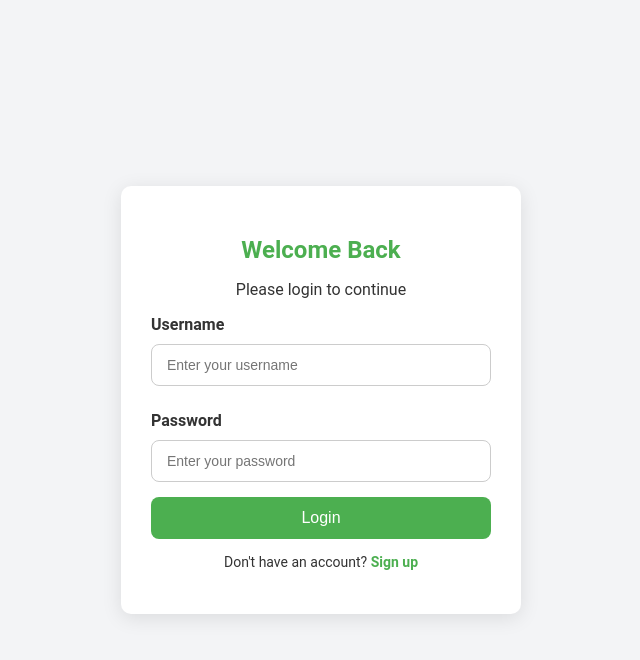
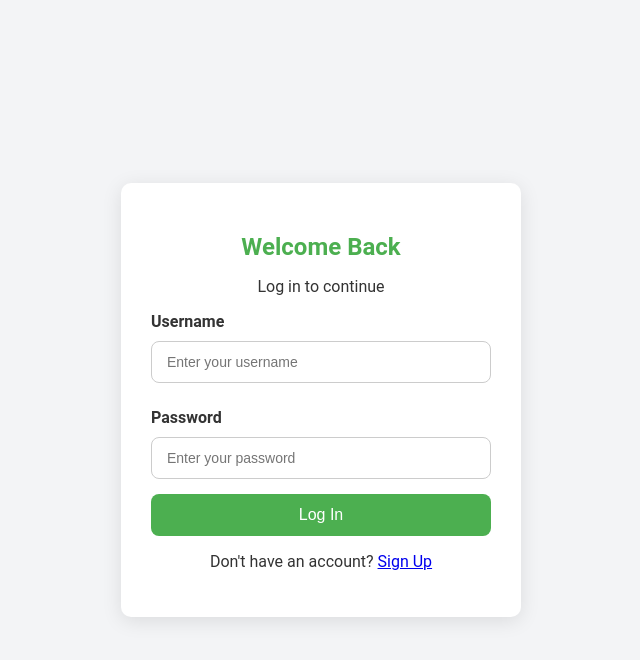
Before and after one commit to iminsgineark/IPL-Match-Predictor-, a Python web app: template loginpage/templates/login.html in a window 1280 px wide. Shown: the top 660 px of the page, without its empty margins (319-959 px from the left). Run offline with Jinja, Linux system fonts and the light colour scheme; the template is opened without the code that fills it, so the values that code supplies are empty.

Commit message:
updated CSS file location & added div containers

```diff
--- a/loginpage/templates/login.html
+++ b/loginpage/templates/login.html
@@ -4,20 +4,22 @@
     <meta charset="UTF-8">
     <meta name="viewport" content="width=device-width, initial-scale=1.0">
     <title>Login Page</title>
-    <link rel="stylesheet" type="text/css" href="/static/style.css">
+    <link rel="stylesheet" href="/static/style.css">
 </head>
 <body>
-    <div class="login-container">
+    <div class="container login-container">
         <h2>Welcome Back</h2>
-        <p>Please login to continue</p>
+        <p>Log in to continue</p>
         <form action="/login" method="POST">
             <label for="username">Username</label>
             <input type="text" id="username" name="username" placeholder="Enter your username" required>
+
             <label for="password">Password</label>
             <input type="password" id="password" name="password" placeholder="Enter your password" required>
-            <button type="submit">Login</button>
+
+            <button type="submit">Log In</button>
         </form>
-        <p class="signup-link">Don't have an account? <a href="/signup">Sign up</a></p>
+        <p class="link">Don't have an account? <a href="/signup">Sign Up</a></p>
     </div>
 </body>
 </html>
```
